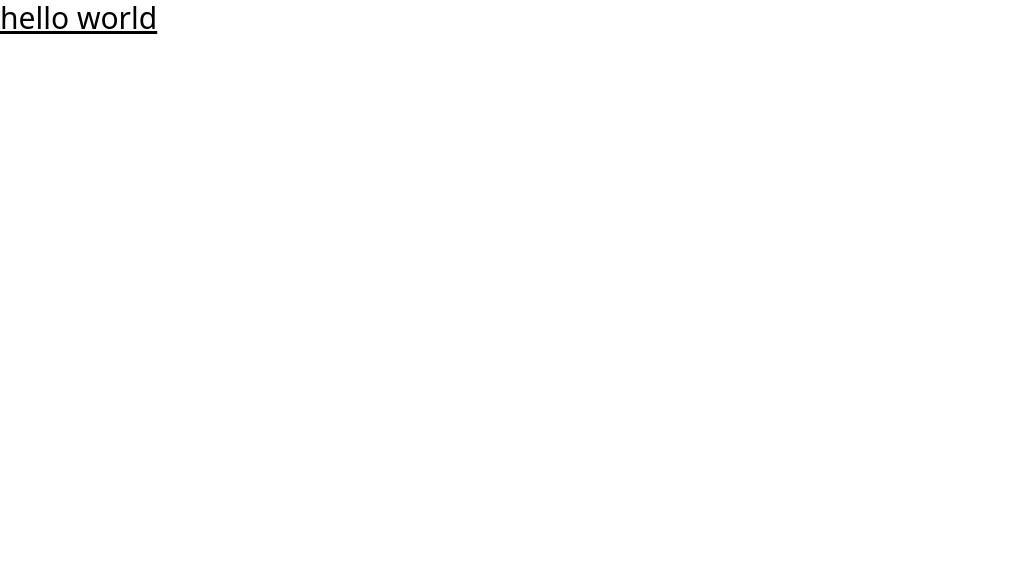
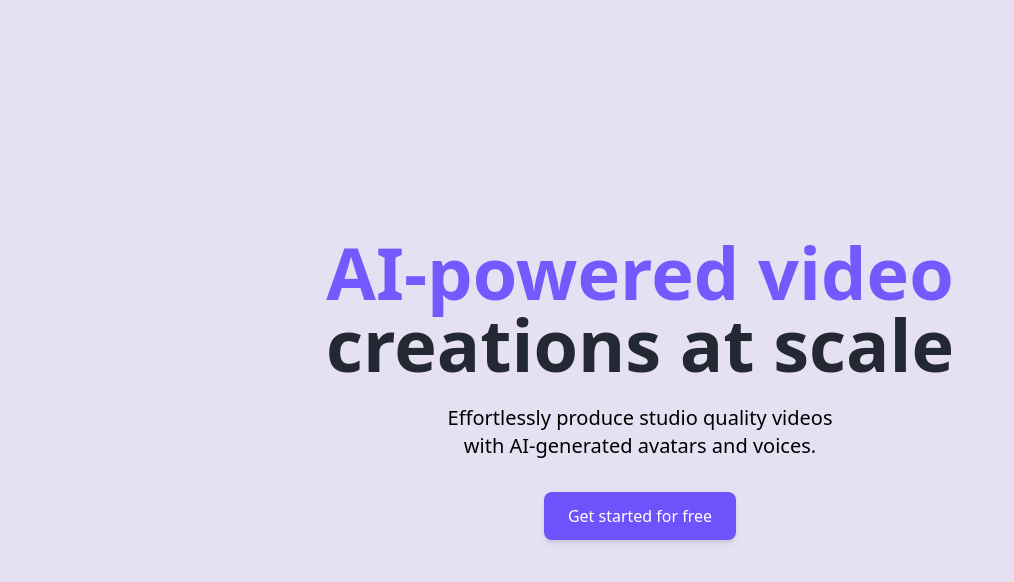
Before and after one commit to lokeshkrishna2003/HeyGen, a React (Create React App) app: page / in a window 1280 px wide. Shown: the top 582 px of the page, without its empty margins (0-1014 px from the left). Built offline with nearby package versions, Linux system fonts and the light colour scheme.

Commit message:
added background color and hovereffects for text and buttons

```diff
--- a/package.json
+++ b/package.json
@@ -8,6 +8,7 @@
     "@testing-library/user-event": "^13.5.0",
     "react": "^18.2.0",
     "react-dom": "^18.2.0",
+    "react-icons": "^5.0.1",
     "react-scripts": "5.0.1",
     "tailwindcss": "^3.4.1",
     "web-vitals": "^2.1.4"
--- /dev/null
+++ b/src/App.css
@@ -0,0 +1,16 @@
+/* Add this to your global CSS file */
+@keyframes marquee {
+  0% { transform: translateX(0); }
+  100% { transform: translateX(-50%); } /* Adjust this based on your content width */
+}
+
+.marquee {
+  overflow: hidden;
+  white-space: nowrap;
+}
+
+.marquee div {
+  display: inline-block;
+  padding-left: 100%;
+  animation: marquee 30s linear infinite; /* Adjust the timing as necessary for the "slow leftward" effect */
+}
--- a/src/App.js
+++ b/src/App.js
@@ -1,11 +1,13 @@
 import React from 'react'
 import './index.css'
+import './App.css'
+import HomePage from './HomePage'
 
 const App = () => {
   return (
-    <div className='text-3xl underline'>
-      hello world
-    </div>
+<>
+<HomePage/>
+</>
   )
 }
 
--- a/src/HomePage.jsx
+++ b/src/HomePage.jsx
@@ -0,0 +1,45 @@
+import React from 'react'
+
+const HomePage = () => {
+  return (
+<>
+<div className="bg-[#E6E0F3] min-h-screen flex flex-col justify-between">
+    {/* navbar */}
+      <header className="container mx-auto p-4">
+        {/* Add navigation here if needed */}
+      </header>
+{/* mainheading */}
+      <main className="container mx-auto p-4 text-center flex-1 flex flex-col justify-center items-center">
+        <h1 className="text-7xl text-[#7559FF] font-bold mb-6">
+          AI-powered video
+          <div>
+
+        <span className='text-[#232833]'>creations at scale</span>
+          </div>
+        </h1>
+        <p className="text-xl mb-8">
+          Effortlessly produce studio quality videos
+          <div>
+          with AI-generated avatars and voices.
+            </div>
+        </p>
+        <button className="bg-[#6E52FC] text-white py-3 px-6 rounded-lg shadow-md transform hover:bg-[#6245F0] duration-300"> {/* Replace #buttonColor with the exact button color */}
+          Get started for free
+        </button>
+      </main>
+
+      <footer className="container mx-auto p-4">
+        <div className="marquee">
+          <div className="flex space-x-4">
+            {/* Add your logos here */}
+
+            {/* Repeat your logos inside this div */}
+          </div>
+        </div>
+      </footer>
+    </div>
+</>
+  )
+}
+
+export default HomePage
```
